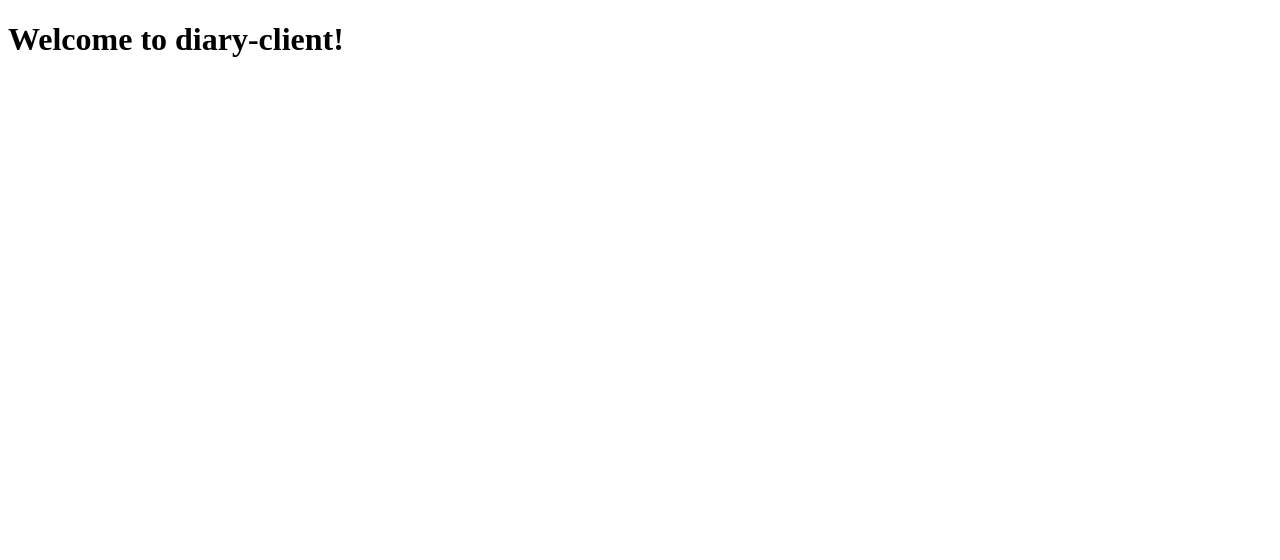
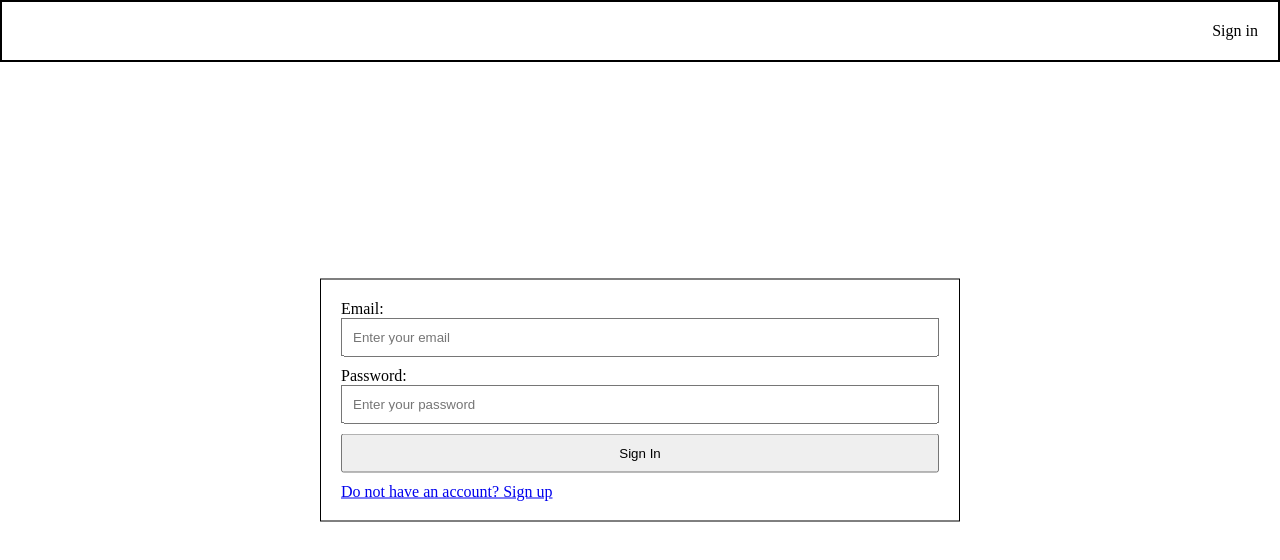
Before and after one commit to lytes20/diary-client, an Angular app: page / in a window 1280 px wide. Shown: the top 560 px of the page. Built offline with nearby package versions, Linux system fonts and the light colour scheme.

Commit message:
First commit

```diff
--- a/src/app/app.config.ts
+++ b/src/app/app.config.ts
@@ -1,9 +1,15 @@
-import { ApplicationConfig, provideBrowserGlobalErrorListeners, provideZoneChangeDetection } from '@angular/core';
+import {
+  ApplicationConfig,
+  provideBrowserGlobalErrorListeners,
+  provideZoneChangeDetection,
+} from '@angular/core';
+import { provideRouter } from '@angular/router';
+import { routes } from './routes';
 
 export const appConfig: ApplicationConfig = {
   providers: [
     provideBrowserGlobalErrorListeners(),
     provideZoneChangeDetection({ eventCoalescing: true }),
-
-  ]
+    provideRouter(routes),
+  ],
 };
--- /dev/null
+++ b/src/app/app.css
@@ -0,0 +1,5 @@
+nav {
+  border: 2px solid black;
+  padding: 20px;
+  text-align: right;
+}
--- a/src/app/app.ts
+++ b/src/app/app.ts
@@ -1,14 +1,16 @@
 import { Component } from '@angular/core';
+import { RouterOutlet } from '@angular/router';
 
 @Component({
   selector: 'app-root',
-  imports: [],
+  imports: [RouterOutlet],
   template: `
-    <h1>Welcome to {{title}}!</h1>
-
-
+    <nav>
+      <a>Sign in</a>
+    </nav>
+    <router-outlet></router-outlet>
   `,
-  styles: [],
+  styleUrl: './app.css',
 })
 export class App {
   protected title = 'diary-client';
--- /dev/null
+++ b/src/app/routes.ts
@@ -0,0 +1,8 @@
+import { Route, Routes } from '@angular/router';
+import { Signin } from './user/signin';
+import { Signup } from './user/signup';
+
+export const routes: Routes = [
+  { path: '', component: Signin },
+  { path: 'signup', component: Signup },
+];
--- /dev/null
+++ b/src/app/user/sign.css
@@ -0,0 +1,35 @@
+.main {
+  width: 100%;
+  height: 100%;
+  position: relative;
+  border: 3px solid green;
+}
+.sign-in {
+  width: 50%;
+  border: 1px solid black;
+  padding: 20px;
+  position: absolute;
+  top: 50%;
+  left: 50%;
+  transform: translate(-50%, -50%);
+}
+
+input[type="submit"] {
+  width: 100%;
+}
+
+.form-item {
+  margin-bottom: 10px;
+  display: flex;
+  flex-direction: column;
+}
+
+.form-item label {
+  /* flex: 1; */
+  /* width: 30%; */
+}
+
+.form-item input {
+  /* flex: 1;
+  width: 100%; */
+}
--- /dev/null
+++ b/src/app/user/signin.html
@@ -0,0 +1,19 @@
+<!-- <div class="main"> -->
+<div class="sign-in">
+  <form>
+    <div class="form-item">
+      <label> Email: </label>
+      <input type="text" placeholder="Enter your email" />
+    </div>
+
+    <div class="form-item">
+      <label> Password: </label>
+      <input type="text" placeholder="Enter your password" />
+    </div>
+    <div class="form-item">
+      <input type="submit" value="Sign In" />
+    </div>
+  </form>
+  <a routerLink="signup">Do not have an account? Sign up</a>
+</div>
+<!-- </div> -->
--- /dev/null
+++ b/src/app/user/signup.html
@@ -0,0 +1,17 @@
+<div class="sign-in">
+  <form>
+    <div class="form-item">
+      <label> Email: </label>
+      <input type="text" placeholder="Enter your email" />
+    </div>
+
+    <div class="form-item">
+      <label> Password: </label>
+      <input type="text" placeholder="Enter your password" />
+    </div>
+    <div class="form-item">
+      <input type="submit" value="Sign Up" />
+    </div>
+  </form>
+  <a routerLink="">Already have an account? Sign in</a>
+</div>
--- a/src/styles.css
+++ b/src/styles.css
@@ -1 +1,10 @@
 /* You can add global styles to this file, and also import other style files */
+* {
+  margin: 0;
+  padding: 0;
+  box-sizing: border-box;
+}
+
+input {
+  padding: 10px;
+}
```
Also changed, not shown: src/app/user/signin.ts (added, +10 -0 lines), src/app/user/signup.ts (added, +10 -0 lines).
